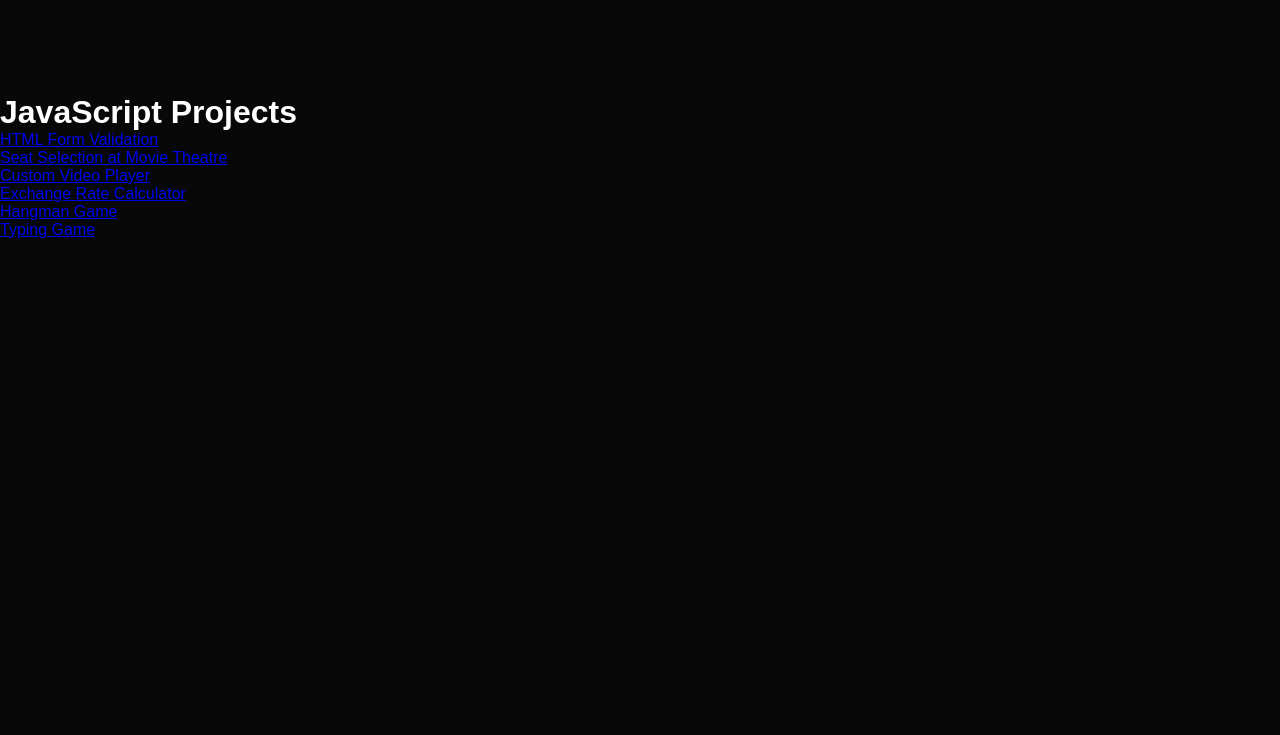
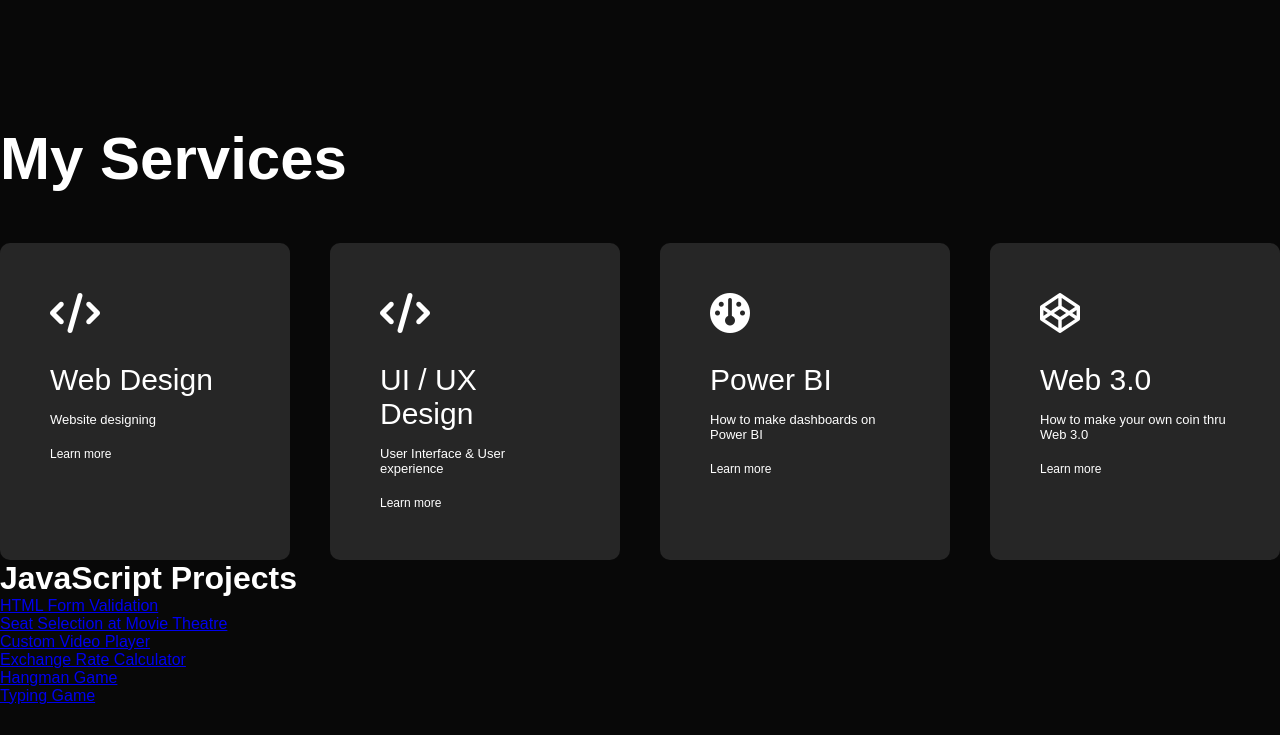
Before and after one commit to muhammadaun90/MERN-Developement, a plain HTML site: page index.html in a window 1280 px wide. Shown: the part 1529-2264 px from the top of the page. Before the commit the page ends 1768 px from the top, so only its background shows below. Drawn offline with Linux system fonts and the light colour scheme.

Commit message:
Services section completed

```diff
--- a/index.html
+++ b/index.html
@@ -7,6 +7,8 @@
     <title>Muhammad Aun | Web Developer | Programmer | Trader | Web 3.0 & Metaverse Enthusiast</title>
     <link rel="stylesheet" href="style.css">
     <script src="script.js"></script>
+    <script src="https://kit.fontawesome.com/314b47b3fc.js" crossorigin="anonymous"></script>
+
 </head>
 <body>
     <div id="header">
@@ -53,7 +55,7 @@
                         <ul>
                             <li><span>JavaScript</span><br>For front-end development</li>
                             <li><span>NodeJS</span><br>For runtime while development</li>
-                            <li><span>CSS5</span><br>For designing web pages & give some beautiful features</li>
+                            <li><span>CSS3</span><br>For designing web pages & give some beautiful features</li>
                             <li><span>BlockChain</span><br>Blockchain is the technology to make decentralized apps</li>
                             <li><span>Trading</span><br>Doing spot trade on different centralized & decentralized exchanges</li>
                             <li><span>Content Writing</span><br>Writing blogs on different platforms</li>
@@ -86,6 +88,35 @@
             </div>
         </div>
     </div>
+    <!----Services section-->
+    <div id="services">
+        <h1 class="sub-title">My Services</h1>
+        <div class="services-list">
+            <div>
+                <i class="fa-solid fa-code"></i>
+                <h2>Web Design</h2>
+                <p>Website designing</p>
+                <a href="#">Learn more</a>
+            </div>
+            <div>
+                <i class="fa-sharp fa-solid fa-code"></i>
+                <h2>UI / UX Design</h2>
+                <p>User Interface & User experience</p>
+                <a href="#">Learn more</a>
+            </div>
+            <div>
+                <i class="fa-solid fa-gauge"></i>
+                <h2>Power BI</h2>
+                <p>How to make dashboards on Power BI</p>
+                <a href="#">Learn more</a>
+            </div>
+            <div>
+                <i class="fa-brands fa-codepen"></i>
+                <h2>Web 3.0</h2>
+                <p>How to make your own coin thru Web 3.0</p>
+                <a href="#">Learn more</a>
+            </div>
+        </div>
     <h1>JavaScript Projects</h1>
     <ol>
         <li><a href="/project1/index.html">HTML Form Validation</a></li>
--- a/script.js
+++ b/script.js
@@ -1,5 +1,5 @@
-var tabLinks = document.getElementsByClassName("tab-links");
-var tabContents = document.getElementsByClassName("tab-contents");
+const tabLinks = document.getElementsByClassName("tab-links");
+const tabContents = document.getElementsByClassName("tab-contents");
 function opentab(tabname) {
     for(tabLink of tabLinks){
         tabLink.classList.remove("active-link");
--- a/style.css
+++ b/style.css
@@ -126,3 +126,42 @@ nav ul li a:hover::after{
 .tab-contents.active-tab{
     display: block;
 }
+
+/* services */
+#services{
+    padding: 30px 0;
+}
+.services-list{
+    display: grid;
+    grid-template-columns: repeat(auto-fit, minmax(250px, 1fr));
+    grid-gap: 40px;
+    margin-top: 50px;
+}
+.services-list div{
+    background: #262626;
+    padding: 50px;
+    font-size: 13px;
+    font-weight: 300;
+    border-radius: 10px;
+    transition: background 0.5s, transform 0.5s;
+}
+.services-list div i{
+    font-size: 40px;
+    margin-bottom: 30px;
+}
+.services-list div h2{
+    font-size: 30px;
+    font-weight: 500;
+    margin-bottom: 15px;
+}
+.services-list div a{
+    text-decoration: none;
+    color: #fff;
+    font-size: 12px;
+    margin-top: 20px;
+    display: inline-block;
+}
+.services-list div:hover{
+    background: #ff0;
+    transform: translateY(-10px);
+}
```
